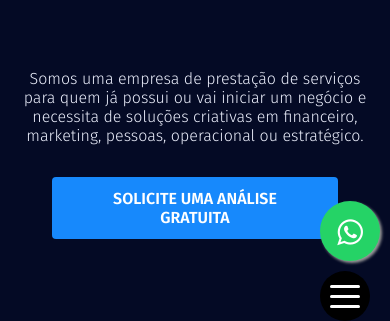
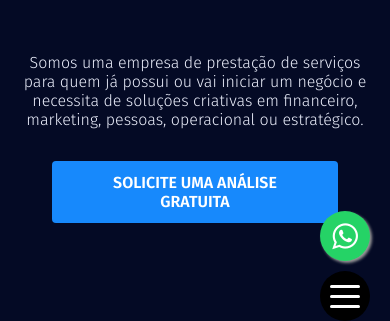
Before and after one commit to UndergroundDevs/excalibur, a Next.js app: page / in a window 390 px wide. Shown: the part 503-824 px from the top of the page. Built offline with nearby package versions, Linux system fonts and the light colour scheme.

Commit message:
[UPDATE]  responsiveness bug correction

```diff
--- a/src/styles/css_components/main.css
+++ b/src/styles/css_components/main.css
@@ -2,10 +2,10 @@
 /* WHATSAPP FLOAT BUTTON */
 .float{
 	position:fixed;
-	width:60px;
-	height:60px;
+	width:50px;
+	height:50px;
 	bottom:80px;
-	right:10px;
+	right:20px;
 	background-color:#25d366;
 	color:#FFF;
 	border-radius:50px;
@@ -15,7 +15,7 @@
   z-index:100;
 }
 .my-float{
-	margin-top:16px;
+	margin-top:10px;
 }
 /* ====================== */
 
@@ -35,6 +35,7 @@ section#home h1 {
   grid-column: 1/2;
   grid-row: 1/2;
   font-size: 2rem;
+  line-height: 2rem;
   text-align: center;
   font-family: 'Fira Sans', sans-serif;
   font-weight: 500;
@@ -51,7 +52,7 @@ section#home .container-services h2 {
   font-family: 'Fira Sans', sans-serif;
   font-weight: 100;
   color: #EDF0FD;
-  margin-top: -4.5rem;
+  margin-top: -5.5rem;
 }
 section#home .container-services a {
   width: 80%;
```
